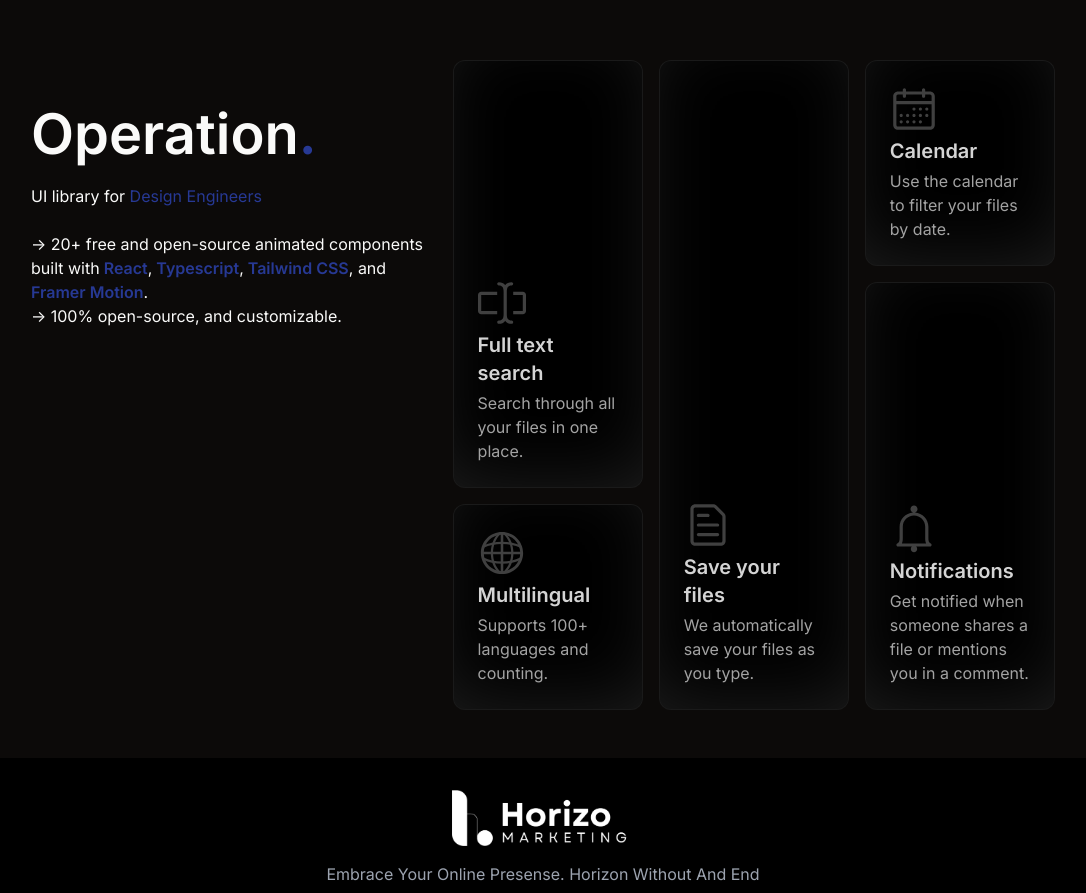
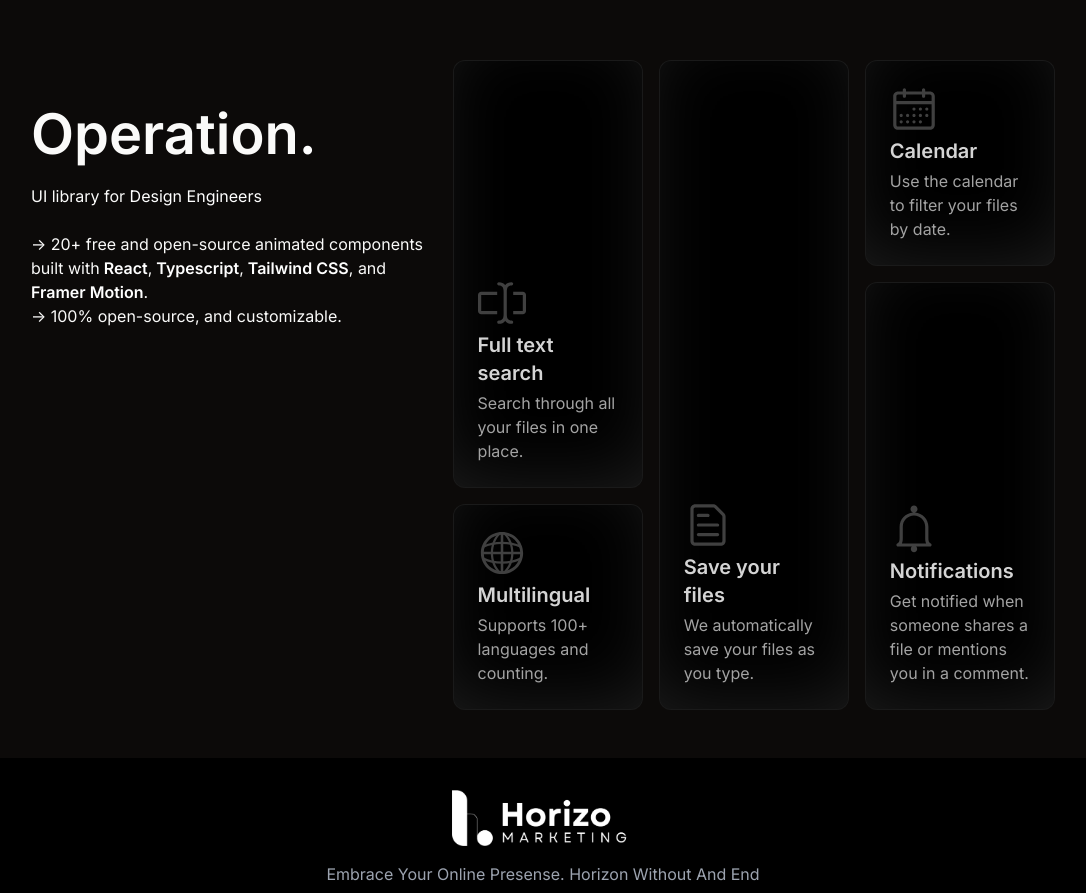
Before and after one commit to cody-ellington/horizo-marketing, a Next.js app: page / in a window 1280 px wide. Shown: the part 4046-4939 px from the top of the page, without its empty margins (97-1183 px from the left). Built offline with nearby package versions, Linux system fonts and the light colour scheme.

Commit message:
update color

```diff
--- a/app/page.tsx
+++ b/app/page.tsx
@@ -502,35 +502,35 @@ export default function Home() {
       <div className="flex gap-5 w-[80%] mx-auto">
         <div className="w-[40%]">
           <div className="size-full max-w-lg items-center justify-center overflow-hidden pt-8">
-            <BoxReveal boxColor={"#273994"} duration={0.5}>
+            <BoxReveal boxColor={"#ffffff"} duration={0.5}>
               <p className="text-[3.5rem] font-semibold">
-                Operation<span className="text-[#273994]">.</span>
+                Operation<span className="text-[#ffffff]">.</span>
               </p>
             </BoxReveal>
 
-            <BoxReveal boxColor={"#273994"} duration={0.5}>
+            <BoxReveal boxColor={"#ffffff"} duration={0.5}>
               <h2 className="mt-[.5rem] text-[1rem]">
                 UI library for{" "}
-                <span className="text-[#273994]">Design Engineers</span>
+                <span className="text-[#ffffff]">Design Engineers</span>
               </h2>
             </BoxReveal>
 
-            <BoxReveal boxColor={"#273994"} duration={0.5}>
+            <BoxReveal boxColor={"#ffffff"} duration={0.5}>
               <div className="mt-6">
                 <p>
                   -&gt; 20+ free and open-source animated components built with
-                  <span className="font-semibold text-[#273994]"> React</span>,
-                  <span className="font-semibold text-[#273994]">
+                  <span className="font-semibold text-[#ffffff]"> React</span>,
+                  <span className="font-semibold text-[#ffffff]">
                     {" "}
                     Typescript
                   </span>
                   ,
-                  <span className="font-semibold text-[#273994]">
+                  <span className="font-semibold text-[#ffffff]">
                     {" "}
                     Tailwind CSS
                   </span>
                   , and
-                  <span className="font-semibold text-[#273994]">
+                  <span className="font-semibold text-[#ffffff]">
                     {" "}
                     Framer Motion
                   </span>
```
